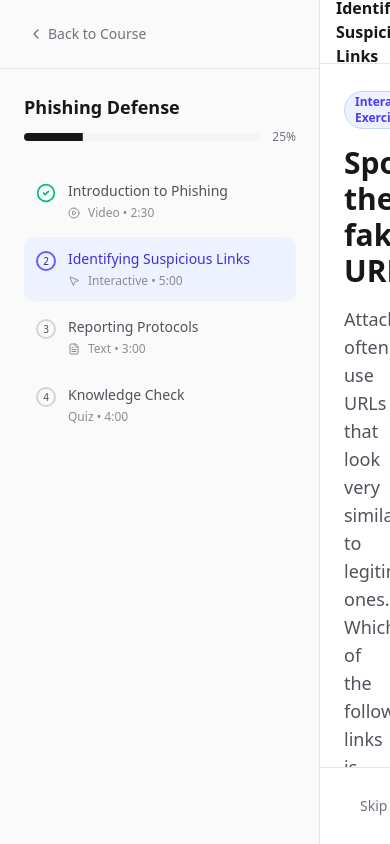
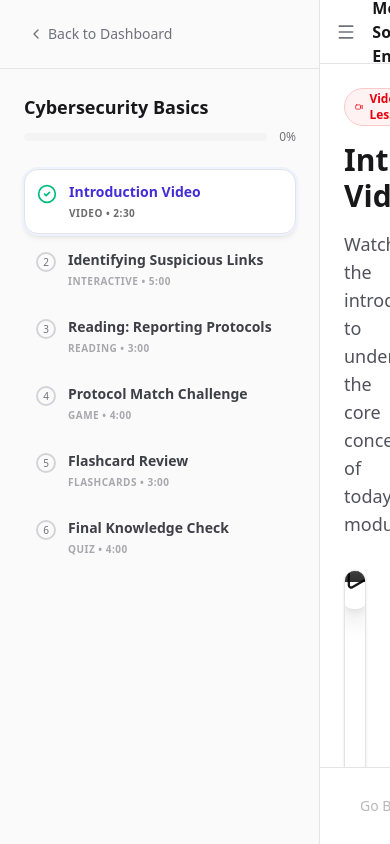
Before and after one commit to Surenash/Performova, a React (Vite) app: page /lesson/1 in a window 390 px wide. Built offline with nearby package versions, Linux system fonts and the light colour scheme; grey boxes are pictures that could not be loaded.

Commit message:
feat: unify learning tools into a step-based LessonPlayer and cleanup dashboard

```diff
--- a/src/pages/LearnerDashboard.tsx
+++ b/src/pages/LearnerDashboard.tsx
@@ -173,69 +173,7 @@ export default function LearnerDashboard() {
             </div>
           </div>
 
-          {/* Practice Zone */}
-          <div className="bg-white rounded-2xl border border-zinc-200 p-6 shadow-sm">
-            <div className="flex items-center gap-3 mb-6">
-              <div className="w-10 h-10 bg-purple-100 rounded-xl flex items-center justify-center">
-                <Gamepad2 className="w-5 h-5 text-purple-600" />
-              </div>
-              <div>
-                <h3 className="text-xl font-bold text-zinc-900">Practice Zone</h3>
-                <p className="text-sm text-zinc-500">Sharpen your skills with interactive exercises</p>
-              </div>
-            </div>
-
-            <Tabs defaultValue="quiz" className="w-full">
-              <TabsList className="w-full grid grid-cols-3 mb-6">
-                <TabsTrigger value="quiz">Quick Quiz</TabsTrigger>
-                <TabsTrigger value="match">Match Game</TabsTrigger>
-                <TabsTrigger value="flashcards">Flashcards</TabsTrigger>
-              </TabsList>
-              <TabsContent value="quiz">
-                <div className="flex justify-center">
-                  <QuickQuizDemo />
-                </div>
-              </TabsContent>
-              <TabsContent value="match">
-                <div className="max-w-md mx-auto">
-                  <ProtocolMatchGame />
-                </div>
-              </TabsContent>
-              <TabsContent value="flashcards">
-                <div className="flex justify-center">
-                  <FlashcardDemo />
-                </div>
-              </TabsContent>
-            </Tabs>
-          </div>
-
-          {/* Video Lesson */}
-          <div>
-            <div className="flex items-center gap-3 mb-4">
-              <div className="w-10 h-10 bg-red-100 rounded-xl flex items-center justify-center">
-                <Video className="w-5 h-5 text-red-600" />
-              </div>
-              <div>
-                <h3 className="text-xl font-bold text-zinc-900">Video Lesson</h3>
-                <p className="text-sm text-zinc-500">Watch and learn at your own pace</p>
-              </div>
-            </div>
-            <VideoPlayer />
-          </div>
-
-          {/* Reading Material */}
-          <div>
-            <div className="flex items-center gap-3 mb-4">
-              <div className="w-10 h-10 bg-teal-100 rounded-xl flex items-center justify-center">
-                <BookOpen className="w-5 h-5 text-teal-600" />
-              </div>
-              <div>
-                <h3 className="text-xl font-bold text-zinc-900">Reading Material</h3>
-                <p className="text-sm text-zinc-500">Deep-dive into today's topic</p>
-              </div>
-            </div>
-            <ContentReader />
-          </div>
+          {/* Lessons will now be handled inside the LessonPlayer */}
         </div>
 
         {/* Sidebar (Right) */}
--- a/src/pages/LessonPlayer.tsx
+++ b/src/pages/LessonPlayer.tsx
@@ -1,30 +1,158 @@
-import { useState } from "react"
-import { useNavigate } from "react-router-dom"
+import { useState, useMemo } from "react"
+import { useNavigate, useParams } from "react-router-dom"
 import { Button } from "@/components/ui/button"
 import { Progress } from "@/components/ui/progress"
 import { Badge } from "@/components/ui/badge"
-import { CheckCircle2, XCircle, ChevronLeft, Menu, PlayCircle, FileText, MousePointer2 } from "lucide-react"
+import { CheckCircle2, XCircle, ChevronLeft, Menu, PlayCircle, FileText, MousePointer2, Gamepad2, Video, BookOpen, Flame, Trophy, Play } from "lucide-react"
 import { cn } from "@/lib/utils"
 import { motion, AnimatePresence } from "framer-motion"
 
+// Import Learning Tools
+import VideoPlayer from "@/components/demos/VideoPlayer"
+import ContentReader from "@/components/demos/ContentReader"
+import ProtocolMatchGame from "@/components/demos/ProtocolMatchGame"
+import QuickQuizDemo from "@/components/demos/QuickQuizDemo"
+import FlashcardDemo from "@/components/demos/FlashcardDemo"
+
 const SYLLABUS = [
-  { id: 1, title: "Introduction to Phishing", type: "video", duration: "2:30", completed: true },
-  { id: 2, title: "Identifying Suspicious Links", type: "interactive", duration: "5:00", completed: false, current: true },
-  { id: 3, title: "Reporting Protocols", type: "text", duration: "3:00", completed: false },
-  { id: 4, title: "Knowledge Check", type: "quiz", duration: "4:00", completed: false },
+  { id: 1, title: "Introduction Video", type: "video", duration: "2:30" },
+  { id: 2, title: "Identifying Suspicious Links", type: "interactive", duration: "5:00" },
+  { id: 3, title: "Reading: Reporting Protocols", type: "reading", duration: "3:00" },
+  { id: 4, title: "Protocol Match Challenge", type: "game", duration: "4:00" },
+  { id: 5, title: "Flashcard Review", type: "flashcards", duration: "3:00" },
+  { id: 6, title: "Final Knowledge Check", type: "quiz", duration: "4:00" },
 ]
 
 export default function LessonPlayer() {
   const navigate = useNavigate()
+  const { id: courseId } = useParams()
   const [sidebarOpen, setSidebarOpen] = useState(true)
-  const [selectedAnswer, setSelectedAnswer] = useState<number | null>(null)
-  const [isCorrect, setIsCorrect] = useState<boolean | null>(null)
+  const [currentStepIndex, setCurrentStepIndex] = useState(0)
+  const [completedSteps, setCompletedSteps] = useState<number[]>([1]) // First one "done" for demo
 
-  const handleCheckAnswer = () => {
-    if (selectedAnswer === 1) { // Assuming index 1 is correct for demo
-      setIsCorrect(true)
+  const currentStep = SYLLABUS[currentStepIndex]
+  const progress = useMemo(() => Math.round(((currentStepIndex) / SYLLABUS.length) * 100), [currentStepIndex])
+
+  const handleNext = () => {
+    if (currentStepIndex < SYLLABUS.length - 1) {
+      if (!completedSteps.includes(currentStep.id)) {
+        setCompletedSteps([...completedSteps, currentStep.id])
+      }
+      setCurrentStepIndex(currentStepIndex + 1)
+      window.scrollTo(0, 0)
     } else {
-      setIsCorrect(false)
+      // Completed last step
+      navigate('/learner')
+    }
+  }
+
+  const handlePrev = () => {
+    if (currentStepIndex > 0) {
+      setCurrentStepIndex(currentStepIndex - 1)
+      window.scrollTo(0, 0)
+    }
+  }
+
+  const renderContent = () => {
+    switch (currentStep.type) {
+      case 'video':
+        return (
+          <div className="space-y-6">
+            <div className="mb-8">
+              <Badge variant="outline" className="mb-4 text-red-600 border-red-200 bg-red-50 flex w-fit items-center gap-1.5">
+                <Video className="w-3.5 h-3.5" /> Video Lesson
+              </Badge>
+              <h2 className="text-3xl font-bold text-zinc-900 mb-4">{currentStep.title}</h2>
+              <p className="text-lg text-zinc-600">Watch the introduction to understand the core concepts of today's module.</p>
+            </div>
+            <VideoPlayer />
+          </div>
+        )
+      case 'reading':
+        return (
+          <div className="space-y-6">
+            <div className="mb-8">
+              <Badge variant="outline" className="mb-4 text-teal-600 border-teal-200 bg-teal-50 flex w-fit items-center gap-1.5">
+                <BookOpen className="w-3.5 h-3.5" /> Reading Material
+              </Badge>
+              <h2 className="text-3xl font-bold text-zinc-900 mb-4">{currentStep.title}</h2>
+              <p className="text-lg text-zinc-600">Deep-dive into the technical protocols and reporting procedures.</p>
+            </div>
+            <ContentReader />
+          </div>
+        )
+      case 'interactive':
+        return (
+          <div className="space-y-6">
+            <div className="mb-8">
+              <Badge variant="outline" className="mb-4 text-indigo-600 border-indigo-200 bg-indigo-50 flex w-fit items-center gap-1.5">
+                <MousePointer2 className="w-3.5 h-3.5" /> Interactive Exercise
+              </Badge>
+              <h2 className="text-3xl font-bold text-zinc-900 mb-4">{currentStep.title}</h2>
+              <p className="text-lg text-zinc-600">Apply what you've learned in this hands-on simulation.</p>
+            </div>
+            {/* Keeping the existing URL spotter for this specific ID for demo */}
+            <div className="bg-zinc-50 rounded-2xl p-8 border border-zinc-200">
+              <p className="text-zinc-700 mb-6 font-medium">Which of the following links is most likely a phishing attempt?</p>
+              <div className="space-y-4 max-w-lg">
+                {["https://www.paypal.com/login", "https://www.paypaI.com/secure", "https://account.paypal.com/auth"].map((url, i) => (
+                  <button key={i} className="w-full text-left p-4 rounded-xl border border-zinc-200 bg-white hover:border-indigo-500 transition-colors font-mono text-sm">
+                    {url}
+                  </button>
+                ))}
+              </div>
+            </div>
+          </div>
+        )
+      case 'game':
+        return (
+          <div className="space-y-6">
+            <div className="mb-8 text-center max-w-xl mx-auto">
+              <Badge variant="outline" className="mb-4 text-purple-600 border-purple-200 bg-purple-50 mx-auto flex w-fit items-center gap-1.5">
+                <Gamepad2 className="w-3.5 h-3.5" /> Practice Zone: Match Game
+              </Badge>
+              <h2 className="text-3xl font-bold text-zinc-900 mb-4">{currentStep.title}</h2>
+              <p className="text-lg text-zinc-600">Match the security protocol to its correct description to proceed.</p>
+            </div>
+            <div className="flex justify-center">
+              <div className="max-w-md w-full">
+                <ProtocolMatchGame />
+              </div>
+            </div>
+          </div>
+        )
+      case 'flashcards':
+        return (
+          <div className="space-y-6">
+            <div className="mb-8 text-center max-w-xl mx-auto">
+              <Badge variant="outline" className="mb-4 text-amber-600 border-amber-200 bg-amber-50 mx-auto flex w-fit items-center gap-1.5">
+                <Flame className="w-3.5 h-3.5" /> Study Mode: Flashcards
+              </Badge>
+              <h2 className="text-3xl font-bold text-zinc-900 mb-4">{currentStep.title}</h2>
+              <p className="text-lg text-zinc-600">Review key terms and definitions before the final assessment.</p>
+            </div>
+            <div className="flex justify-center">
+              <FlashcardDemo />
+            </div>
+          </div>
+        )
+      case 'quiz':
+        return (
+          <div className="space-y-6">
+            <div className="mb-8 text-center max-w-xl mx-auto">
+              <Badge variant="outline" className="mb-4 text-emerald-600 border-emerald-200 bg-emerald-50 mx-auto flex w-fit items-center gap-1.5">
+                <Trophy className="w-3.5 h-3.5" /> Final Knowledge Check
+              </Badge>
+              <h2 className="text-3xl font-bold text-zinc-900 mb-4">{currentStep.title}</h2>
+              <p className="text-lg text-zinc-600">Test your understanding of the entire module.</p>
+            </div>
+            <div className="flex justify-center">
+              <QuickQuizDemo />
+            </div>
+          </div>
+        )
+      default:
+        return null
     }
   }
 
@@ -42,47 +170,49 @@ export default function LessonPlayer() {
           >
             <div className="p-4 border-b border-zinc-200 flex items-center justify-between shrink-0 w-[320px]">
               <Button variant="ghost" size="sm" className="text-zinc-500 hover:text-zinc-900" onClick={() => navigate('/learner')}>
-                <ChevronLeft className="w-4 h-4 mr-1" /> Back to Course
+                <ChevronLeft className="w-4 h-4 mr-1" /> Back to Dashboard
               </Button>
             </div>
             <div className="p-6 flex-1 overflow-y-auto w-[320px]">
-              <h2 className="font-bold text-lg text-zinc-900 mb-2">Phishing Defense</h2>
+              <h2 className="font-bold text-lg text-zinc-900 mb-2">Cybersecurity Basics</h2>
               <div className="flex items-center gap-3 mb-6">
-                <Progress value={25} className="h-2 flex-1" />
-                <span className="text-xs font-medium text-zinc-500">25%</span>
+                <Progress value={progress} className="h-2 flex-1" />
+                <span className="text-xs font-medium text-zinc-500">{progress}%</span>
               </div>
               <div className="space-y-1">
-                {SYLLABUS.map((item, index) => (
+                {SYLLABUS.map((item, index) => {
+                  const isActive = currentStepIndex === index
+                  const isDone = completedSteps.includes(item.id)
+                  return (
                     <button
                       key={item.id}
+                      onClick={() => setCurrentStepIndex(index)}
                       className={cn(
-                      "w-full flex items-start gap-3 p-3 rounded-lg text-left transition-colors",
-                      item.current ? "bg-indigo-50 text-indigo-900" : "hover:bg-zinc-100 text-zinc-600"
+                        "w-full flex items-start gap-3 p-3 rounded-xl text-left transition-all",
+                        isActive ? "bg-white shadow-md border border-zinc-200 ring-2 ring-indigo-50" : "hover:bg-zinc-100/50 text-zinc-500"
                       )}
                     >
                       <div className="mt-0.5 shrink-0">
-                      {item.completed ? (
+                        {isDone ? (
                           <CheckCircle2 className="w-5 h-5 text-emerald-500" />
                         ) : (
                           <div className={cn(
                             "w-5 h-5 rounded-full border-2 flex items-center justify-center",
-                          item.current ? "border-indigo-500" : "border-zinc-300"
+                            isActive ? "border-indigo-500" : "border-zinc-300"
                           )}>
                             <span className="text-[10px] font-medium">{index + 1}</span>
                           </div>
                         )}
                       </div>
                       <div className="flex-1 min-w-0">
-                      <p className={cn("text-sm font-medium truncate", item.current && "text-indigo-700")}>{item.title}</p>
-                      <div className="flex items-center gap-2 mt-1 text-xs text-zinc-500 opacity-80">
-                        {item.type === 'video' && <PlayCircle className="w-3 h-3" />}
-                        {item.type === 'interactive' && <MousePointer2 className="w-3 h-3" />}
-                        {item.type === 'text' && <FileText className="w-3 h-3" />}
-                        <span className="capitalize">{item.type} &bull; {item.duration}</span>
+                        <p className={cn("text-sm font-bold truncate", isActive ? "text-indigo-700" : "text-zinc-700")}>{item.title}</p>
+                        <div className="flex items-center gap-2 mt-1 text-[10px] uppercase font-bold tracking-wider opacity-60">
+                          {item.type} &bull; {item.duration}
                         </div>
                       </div>
                     </button>
-                ))}
+                  )
+                })}
               </div>
             </div>
           </motion.aside>
@@ -93,108 +223,44 @@ export default function LessonPlayer() {
       <main className="flex-1 flex flex-col relative overflow-hidden bg-white">
         <header className="h-16 border-b border-zinc-200 flex items-center px-4 shrink-0 justify-between">
           <div className="flex items-center gap-4">
-            {!sidebarOpen && (
-              <Button variant="ghost" size="icon" onClick={() => setSidebarOpen(true)}>
-                <Menu className="w-5 h-5" />
+            <Button variant="ghost" size="icon" onClick={() => setSidebarOpen(!sidebarOpen)}>
+              <Menu className="w-5 h-5 text-zinc-500" />
             </Button>
-            )}
-            <h1 className="font-semibold text-zinc-900">Identifying Suspicious Links</h1>
+            <h1 className="font-bold text-zinc-900">Module 3: Social Engineering</h1>
           </div>
-          <Button variant="outline" size="sm">Report Issue</Button>
+          <div className="flex items-center gap-3 text-sm font-medium text-zinc-500">
+            Step {currentStepIndex + 1} of {SYLLABUS.length}
+          </div>
         </header>
 
-        <div className="flex-1 overflow-y-auto p-6 md:p-12 flex justify-center">
-          <div className="max-w-2xl w-full">
-            <div className="mb-8">
-              <Badge variant="outline" className="mb-4 text-indigo-600 border-indigo-200 bg-indigo-50">Interactive Exercise</Badge>
-              <h2 className="text-3xl font-bold text-zinc-900 mb-4">Spot the fake URL</h2>
-              <p className="text-lg text-zinc-600">
-                Attackers often use URLs that look very similar to legitimate ones. Which of the following links is most likely a phishing attempt?
-              </p>
-            </div>
-
-            <div className="space-y-4">
-              {[
-                "https://www.paypal.com/login",
-                "https://www.paypaI.com/secure-login", // The 'l' is an uppercase 'i'
-                "https://account.paypal.com/auth"
-              ].map((url, index) => (
-                <motion.button
-                  key={index}
-                  whileHover={{ scale: 1.01 }}
-                  whileTap={{ scale: 0.99 }}
-                  onClick={() => {
-                    setSelectedAnswer(index)
-                    setIsCorrect(null)
-                  }}
-                  className={cn(
-                    "w-full p-6 rounded-xl border-2 text-left transition-all",
-                    selectedAnswer === index
-                      ? "border-indigo-500 bg-indigo-50"
-                      : "border-zinc-200 hover:border-indigo-300 bg-white"
-                  )}
+        <div className="flex-1 overflow-y-auto p-6 md:p-12">
+          <motion.div
+            key={currentStep.id}
+            initial={{ opacity: 0, x: 20 }}
+            animate={{ opacity: 1, x: 0 }}
+            transition={{ duration: 0.4 }}
+            className="max-w-4xl mx-auto mb-20"
           >
-                  <div className="flex items-center gap-4">
-                    <div className={cn(
-                      "w-6 h-6 rounded-full border-2 flex items-center justify-center shrink-0 transition-colors",
-                      selectedAnswer === index ? "border-indigo-500 bg-indigo-500" : "border-zinc-300"
-                    )}>
-                      {selectedAnswer === index && <div className="w-2.5 h-2.5 bg-white rounded-full" />}
-                    </div>
-                    <code className="text-lg text-zinc-800 font-mono bg-zinc-100 px-3 py-1 rounded-md">{url}</code>
-                  </div>
-                </motion.button>
-              ))}
-            </div>
-
-            <AnimatePresence>
-              {isCorrect !== null && (
-                <motion.div
-                  initial={{ opacity: 0, y: 10 }}
-                  animate={{ opacity: 1, y: 0 }}
-                  exit={{ opacity: 0, y: -10 }}
-                  className={cn(
-                    "mt-8 p-6 rounded-xl flex items-start gap-4",
-                    isCorrect ? "bg-emerald-50 text-emerald-900" : "bg-red-50 text-red-900"
-                  )}
-                >
-                  {isCorrect ? (
-                    <CheckCircle2 className="w-6 h-6 text-emerald-600 shrink-0 mt-0.5" />
-                  ) : (
-                    <XCircle className="w-6 h-6 text-red-600 shrink-0 mt-0.5" />
-                  )}
-                  <div>
-                    <h4 className="font-bold text-lg mb-1">
-                      {isCorrect ? "Excellent work!" : "Not quite right."}
-                    </h4>
-                    <p className="opacity-90">
-                      {isCorrect
-                        ? "You correctly identified the homograph attack. The second URL uses an uppercase 'I' instead of a lowercase 'l'."
-                        : "Look closely at the characters in the domain name. Attackers often substitute similar-looking letters."}
-                    </p>
-                  </div>
+            {renderContent()}
           </motion.div>
-              )}
-            </AnimatePresence>
-          </div>
         </div>
 
         {/* Sticky Action Bar */}
-        <div className="border-t border-zinc-200 bg-white p-4 shrink-0 flex justify-between items-center px-6">
-          <Button variant="ghost" className="text-zinc-500">Skip for now</Button>
+        <div className="border-t border-zinc-200 bg-white/80 backdrop-blur-md p-4 shrink-0 flex justify-between items-center px-6">
+          <Button variant="ghost" className="text-zinc-500" onClick={handlePrev} disabled={currentStepIndex === 0}>
+            Go Back
+          </Button>
+          <div className="flex items-center gap-4">
+            <Button variant="ghost" className="text-zinc-500 hidden sm:block">Need help?</Button>
             <Button
               size="lg"
-            className={cn(
-              "min-w-[160px] text-white transition-colors",
-              isCorrect ? "bg-emerald-600 hover:bg-emerald-700" :
-              isCorrect === false ? "bg-red-600 hover:bg-red-700 animate-shake" :
-              "bg-indigo-600 hover:bg-indigo-700"
-            )}
-            disabled={selectedAnswer === null}
-            onClick={isCorrect ? () => console.log("Next lesson") : handleCheckAnswer}
+              className="min-w-[160px] bg-indigo-600 hover:bg-indigo-700 text-white shadow-lg rounded-xl flex items-center gap-2"
+              onClick={handleNext}
             >
-            {isCorrect ? "Continue" : isCorrect === false ? "Try Again" : "Check Answer"}
+              {currentStepIndex === SYLLABUS.length - 1 ? "Finish Module" : "Continue"}
+              <Play className="w-4 h-4 fill-white" />
             </Button>
+          </div>
         </div>
       </main>
     </div>
```
Lines whose indentation alone changed are shown as unchanged.
